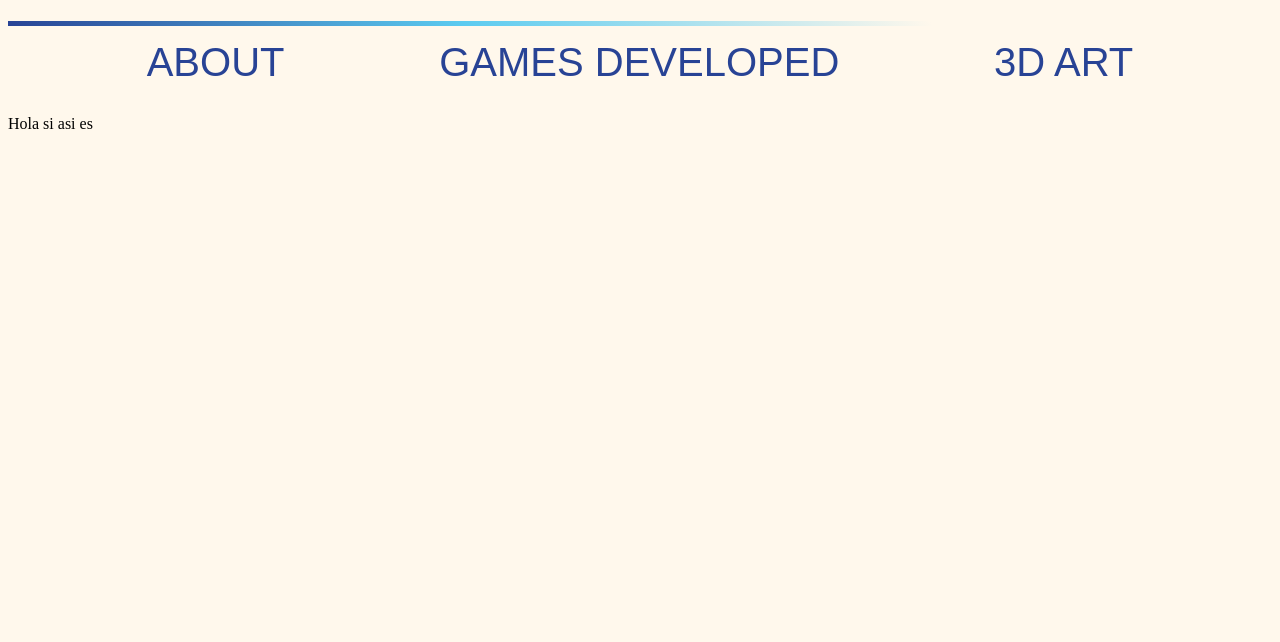
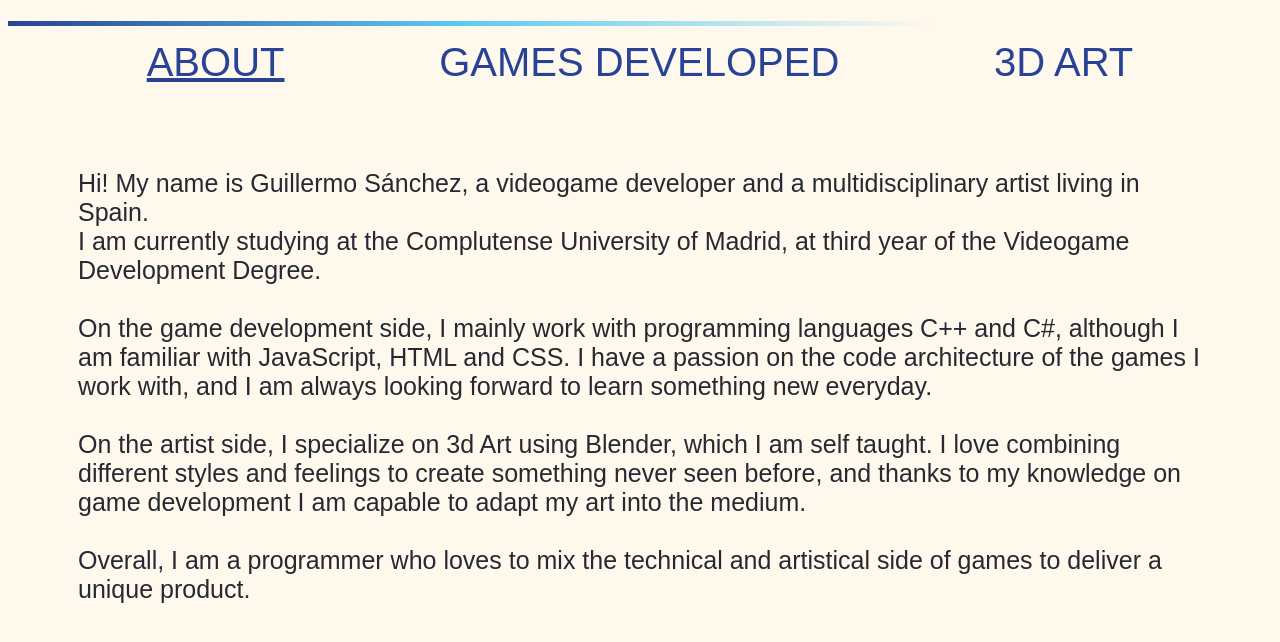
Before and after one commit to guillesc05/portfolio, a plain HTML site: page index.html in a window 1280 px wide. Shown: the part 194-836 px from the top of the page. Before the commit the page ends 800 px from the top, so only its background shows below. Drawn offline with Linux system fonts and the light colour scheme; a web font is replaced by a local one.

Commit message:
about me

```diff
--- a/index.html
+++ b/index.html
@@ -19,14 +19,30 @@
 
     <!-- Tab links -->
     <div class="tab">
-        <button class="tablinks" class ="about-tab" onclick="openTab(event, 'About')">ABOUT</button>
+        <button class="tablinks" id ="about-tab" onclick="openTab(event, 'About')">ABOUT</button>
         <button class="tablinks" onclick="openTab(event, 'Videogames')">GAMES DEVELOPED</button>
         <button class="tablinks" onclick="openTab(event, '3D Art')">3D ART</button>
     </div>
 
     <!-- Tab content -->
     <div id="About" class = "tabcontent">
-        <p>Hola si asi es</p>
+        <div class = "aboutme">
+            Hi! My name is Guillermo Sánchez, a videogame developer and a multidisciplinary artist living in Spain.
+            <br>
+            I am currently studying at the Complutense University of Madrid, at third year of the Videogame Development Degree.
+            <br>
+            <br>
+            On the game development side, I mainly work with programming languages C++ and C#, although I am familiar with JavaScript, HTML and CSS. I have a passion on the code architecture of the games I work with,
+            and I am always looking forward to learn something new everyday.
+            <br>
+            <br>
+            On the artist side, I specialize on 3d Art using Blender, which I am self taught. I love combining different styles and feelings to create something never seen before, and thanks to my knowledge on
+            game development I am capable to adapt my art into the medium.
+            <br>
+            <br>
+            Overall, I am a programmer who loves to mix the technical and artistical side of games to deliver a unique product.
+
+        </div>
     </div>
 
     <div id="Videogames" class="tabcontent">
--- a/script.js
+++ b/script.js
@@ -1,5 +1,6 @@
 window.onload = function() {
-  openTab(event, 'About')
+  var button = document.getElementById("about-tab")
+  button.click()
 };
 
 function openTab(evt, tabName) {
--- a/style.css
+++ b/style.css
@@ -109,6 +109,16 @@ body{
 
 }
 
+.aboutme{
+  color: #272932;
+    font-family: "Sofia Sans", sans-serif;
+    font-weight: 400;
+    font-style: normal;
+    font-size: 25;
+
+    padding: 70px;
+}
+
 /* Style the tab content */
 .tabcontent {
   display: none;
```
